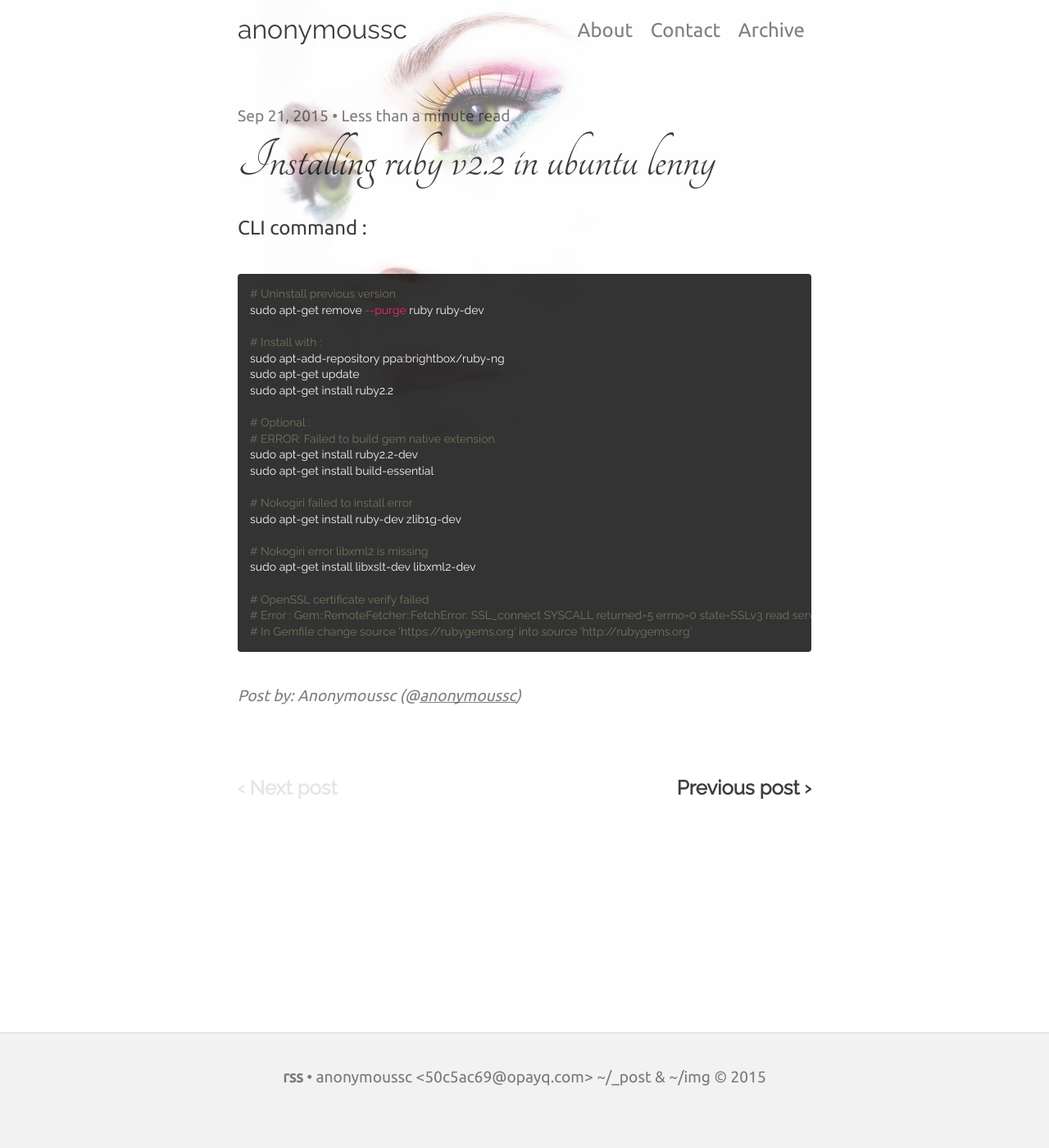
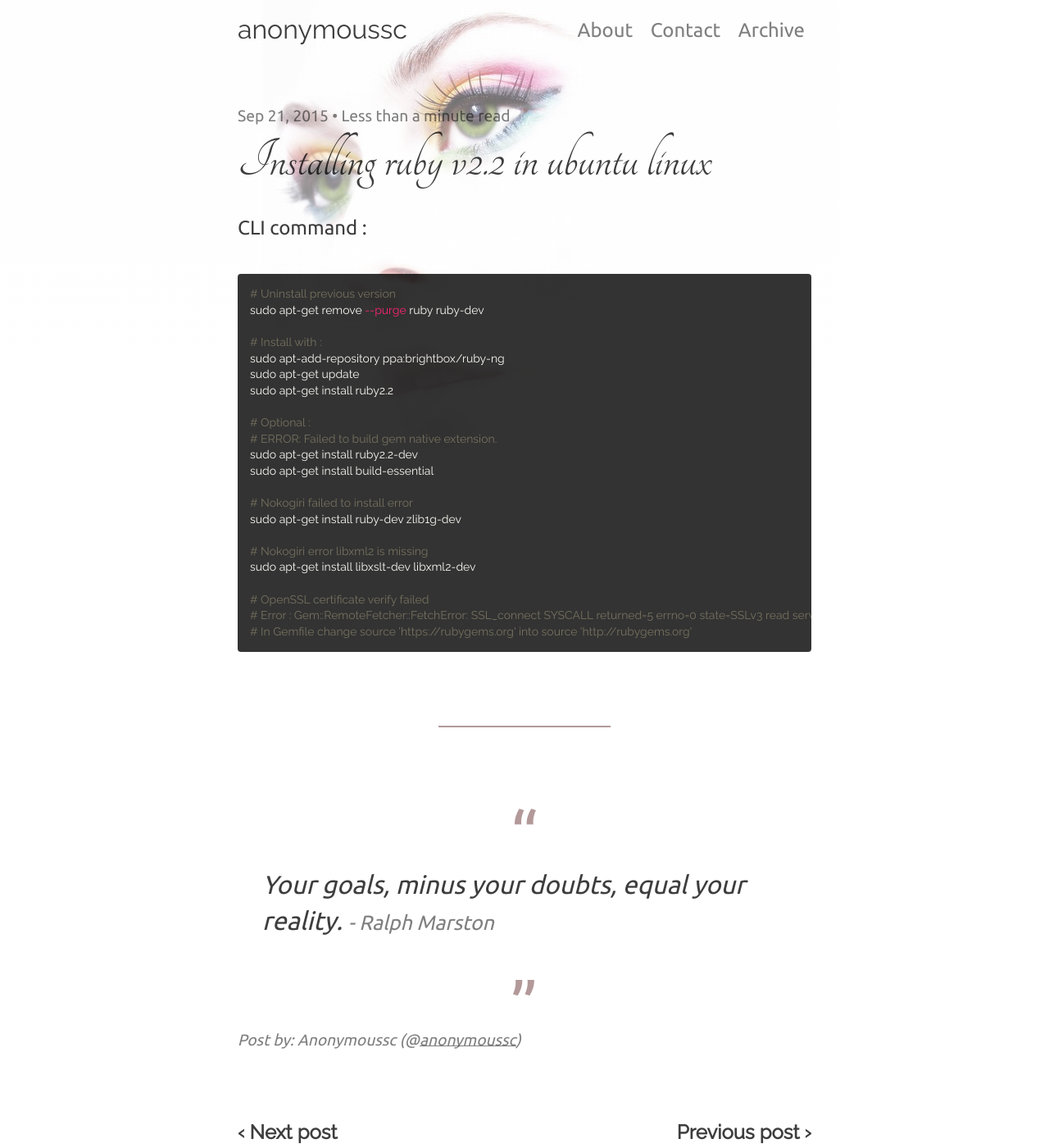
Before and after one commit to anonymoussc/anonymoussc.github.io, a Jekyll site: the page built from _posts/2015-09-21-installing-ruby-v2-2-in-ubuntu-linux.markdown, in a window 1280 px wide and 1400 px high. Shown: the whole window at 82% size. Built offline with Jekyll 4.4.1, drawn with Linux system fonts in a browser that asks for light colours; nearby versions of some CDN libraries; comment, search, counter and statistics services are not loaded; some of the changed text lies outside the part shown.

Commit message:
New post & update

```diff
--- a/_includes/footer.html
+++ b/_includes/footer.html
@@ -1,5 +1,5 @@
 <footer>
     <div class="inner">
-        <p><a href="{{ site.baseurl }}/feed">rss</a> • {{ site.footer-text }} ~/_post & ~/img &#169; {{ site.time | date: '%Y' }}</p>
+        <p><a href="{{ site.baseurl }}/feed">rss</a> • {{ site.footer-text }} ~/_posts & ~/img &#169; {{ site.time | date: '%Y' }}</p>
     </div>
 </footer>
--- a/_posts/2015-09-21-installing-ruby-v2-2-in-ubuntu-lenny.markdown
+++ b/_posts/2015-09-21-installing-ruby-v2-2-in-ubuntu-linux.markdown
@@ -1,5 +1,5 @@
 ---
-title:  "Installing ruby v2.2 in ubuntu lenny"
+title:  "Installing ruby v2.2 in ubuntu linux"
 date:   2015-09-21 12:38:00
 categories: Linux Ubuntu
 summary: Step by step installing ruby v2.2 in the latest ubuntu linux (15.04).
@@ -32,3 +32,8 @@ sudo apt-get install libxslt-dev libxml2-dev
 # Error : Gem::RemoteFetcher::FetchError: SSL_connect SYSCALL returned=5 errno=0 state=SSLv3 read server session ticket A (https://rubygems.org/gems/html-pipeline-1.9.0.gem)
 # In Gemfile change source 'https://rubygems.org' into source 'http://rubygems.org'
 {% endhighlight %}
+
+
+---
+> Your goals, minus your doubts, equal your reality.
+> <small>- Ralph Marston</small>
```
Also changed, not shown: _posts/2015-09-28-JSON-web-token-definition-and-example.markdown (added, +85 -0 lines), img/covers/wire-high-voltage_1024.jpg (added).
